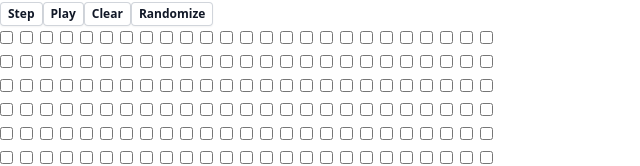
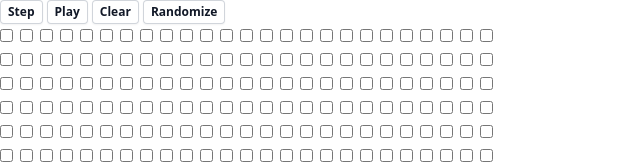
Before and after one commit to ahuth/checkbox-life, a React (Vite) app: page / in a window 1280 px wide. Shown: the top 166 px of the page, without its empty margins (0-640 px from the left). Built offline with nearby package versions, Linux system fonts and the light colour scheme.

Commit message:
Flex the buttons

```diff
--- a/src/components/App.tsx
+++ b/src/components/App.tsx
@@ -41,7 +41,7 @@ export default function App() {
 
   return (
     <main>
-      <div>
+      <div className="flex flex-wrap gap-1">
         <Button onClick={() => setValues(next)}>Step</Button>
         <Button onClick={() => setPlaying((p) => !p)}>
           {playing ? 'Stop' : 'Play'}
```
